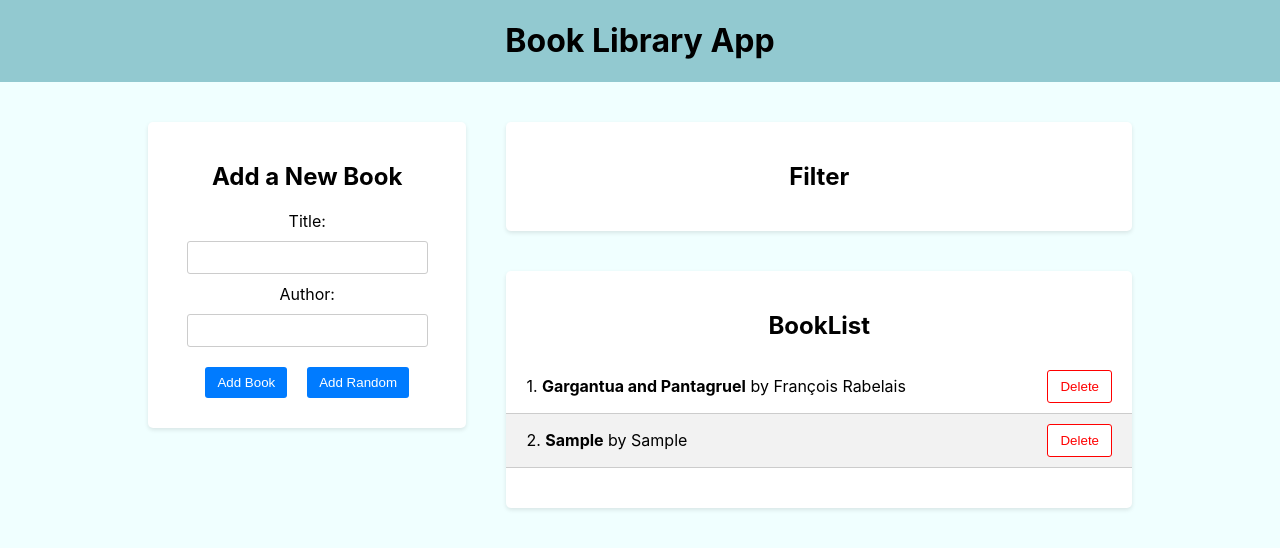
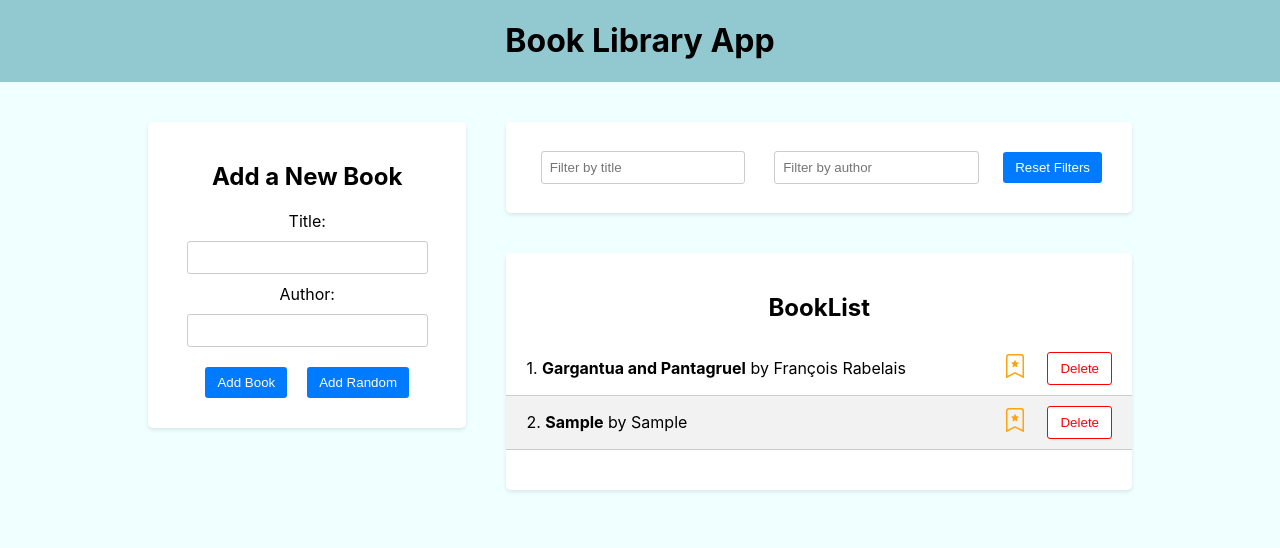
Before and after one commit to alive2020/Book-App-React-Redux, a React (Create React App) app in the folder frontend/: page / in a window 1280 px wide. Both pictures are taken after typing "Sample", "Sample" into the empty fields and a click on the button "Add Random". Shown: the top 548 px of the page. Built offline with nearby package versions, Linux system fonts and the light colour scheme.

Commit message:
add favoriteToggle, filter books with redux slices

```diff
--- a/frontend/package.json
+++ b/frontend/package.json
@@ -9,6 +9,7 @@
     "@testing-library/user-event": "^13.5.0",
     "react": "^18.2.0",
     "react-dom": "^18.2.0",
+    "react-icons": "^5.0.1",
     "react-redux": "^8.1.2",
     "react-scripts": "5.0.1",
     "uuid": "^9.0.1",
--- a/frontend/src/components/BookForm/BookForm.js
+++ b/frontend/src/components/BookForm/BookForm.js
@@ -1,10 +1,10 @@
 import React, { useState } from "react";
 import { useDispatch } from "react-redux";
-import { v4 as uuidv4 } from "uuid";
 import { addBook } from "../../redux/books/actionCreators";
 import booksData from "../data/books.json";
 
 import "./BookForm.css";
+import createBookWithID from "../utils/createBookWithID";
 
 const BookForm = () => {
   const [title, setTitle] = useState("");
@@ -14,17 +14,16 @@ const BookForm = () => {
   const handleAddRandomBook = () => {
     const randomIndex = Math.floor(Math.random() * booksData.length);
     const randomBook = booksData[randomIndex];
-    const randomBookWithId = { ...randomBook, id: uuidv4() };
-
-    dispatch(addBook(randomBookWithId));
+    // const randomBookWithId = createBookWithID(randomBook);
+    dispatch(addBook(createBookWithID(randomBook)));
   };
 
   const handleSubmit = (e) => {
     e.preventDefault();
 
     if (title && author) {
-      const book = { title, author, id: uuidv4() };
-      dispatch(addBook(book));
+      // const book = createBookWithID({ title, author });
+      dispatch(addBook(createBookWithID({ title, author })));
 
       setTitle("");
       setAuthor("");
--- a/frontend/src/components/BookList/BookList.js
+++ b/frontend/src/components/BookList/BookList.js
@@ -1,15 +1,40 @@
 import React from "react";
 import { useDispatch, useSelector } from "react-redux";
+import { BsBookmarkStarFill, BsBookmarkStar } from "react-icons/bs";
 import "./BookList.css";
-import { deleteBook } from "../../redux/books/actionCreators";
+import { deleteBook, toggleFavorite } from "../../redux/books/actionCreators";
+import {
+  selectAuthorFilter,
+  selectTitleFilter,
+} from "../../redux/slices/filterSlice";
 
 const BookList = () => {
   const books = useSelector((state) => state.books);
+  const titleFilter = useSelector(selectTitleFilter);
+  const authorFilter = useSelector(selectAuthorFilter);
+
   const dispatch = useDispatch();
 
   const handleDeleteBook = (id) => {
     dispatch(deleteBook(id));
   };
+
+  const handleToggleFavorite = (id) => {
+    dispatch(toggleFavorite(id));
+  };
+
+  const filteredBooks = books.filter((book) => {
+    const matchesTitle = book.title
+      .toLowerCase()
+      .includes(titleFilter.toLowerCase());
+    const matchesAuthor = book.author
+      .toLowerCase()
+      .includes(authorFilter.toLowerCase());
+    console.log("titel", matchesTitle);
+    console.log("auth", matchesAuthor);
+
+    return matchesTitle && matchesAuthor;
+  });
 
   return (
     <div className="app-block book-list">
@@ -18,12 +43,19 @@ const BookList = () => {
         <p>No books available</p>
       ) : (
         <ul>
-          {books.map((book, idx) => (
+          {filteredBooks.map((book, idx) => (
             <li key={book.id}>
               <div>
                 {++idx}. <strong>{book.title}</strong> by {book.author}
               </div>
               <div className="book-actions">
+                <span onClick={() => handleToggleFavorite(book.id)}>
+                  {book.isFavorite ? (
+                    <BsBookmarkStarFill className="star-icon" />
+                  ) : (
+                    <BsBookmarkStar className="star-icon" />
+                  )}
+                </span>
                 <button onClick={() => handleDeleteBook(book.id)}>
                   Delete
                 </button>
--- a/frontend/src/components/Filter/Filter.js
+++ b/frontend/src/components/Filter/Filter.js
@@ -1,10 +1,52 @@
 import React from "react";
+import { useDispatch, useSelector } from "react-redux";
+import {
+  setTitleFilter,
+  selectTitleFilter,
+  resetFilters,
+  selectAuthorFilter,
+  setAuthorFilter,
+} from "../../redux/slices/filterSlice";
 import "./Filter.css";
 
 const Filter = () => {
+  const dispatch = useDispatch();
+  const titleFilter = useSelector(selectTitleFilter);
+  const authorFilter = useSelector(selectAuthorFilter);
+
+  const handleTitleFilterChange = (e) => {
+    dispatch(setTitleFilter(e.target.value));
+  };
+
+  const handleAuthorFilterChange = (e) => {
+    dispatch(setAuthorFilter(e.target.value));
+  };
+  const handleResetFilters = () => {
+    dispatch(resetFilters());
+  };
   return (
     <div className="app-block filter">
-      <h2>Filter</h2>
+      <div className="filter-row">
+        <div className="filter-group">
+          <input
+            type="text"
+            placeholder="Filter by title"
+            value={titleFilter}
+            onChange={handleTitleFilterChange}
+          />
+        </div>
+        <div className="filter-group">
+          <input
+            type="text"
+            placeholder="Filter by author"
+            value={authorFilter}
+            onChange={handleAuthorFilterChange}
+          />
+        </div>
+        <button type="button" onClick={handleResetFilters}>
+          Reset Filters
+        </button>
+      </div>
     </div>
   );
 };
--- /dev/null
+++ b/frontend/src/components/utils/createBookWithID.js
@@ -0,0 +1,11 @@
+import { v4 as uuidv4 } from "uuid";
+
+const createBookWithID = (book) => {
+  return {
+    ...book,
+    isFavorite: false,
+    id: uuidv4(),
+  };
+};
+
+export default createBookWithID;
--- a/frontend/src/redux/books/actionCreators.js
+++ b/frontend/src/redux/books/actionCreators.js
@@ -13,3 +13,10 @@ export const deleteBook = (id) => {
     payload: id,
   };
 };
+
+export const toggleFavorite = (id) => {
+  return {
+    type: actions.TOGGLE_FAVORITE,
+    payload: id,
+  };
+};
--- a/frontend/src/redux/books/actionTypes.js
+++ b/frontend/src/redux/books/actionTypes.js
@@ -1,2 +1,3 @@
 export const ADD_BOOK = "ADD_BOOK";
 export const DELETE_BOOK = "DELETE_BOOK";
+export const TOGGLE_FAVORITE = "TOGGLE_FAVORITE";
--- a/frontend/src/redux/books/reducer.js
+++ b/frontend/src/redux/books/reducer.js
@@ -9,7 +9,12 @@ const booksReducer = (state = initialState, action) => {
     case a.DELETE_BOOK:
       //filter returns new array doesnt modify
       return state.filter((book) => book.id !== action.payload);
-
+    case a.TOGGLE_FAVORITE:
+      return state.map((book) =>
+        book.id === action.payload
+          ? { ...book, isFavorite: !book.isFavorite }
+          : book
+      );
     default:
       return state;
   }
--- /dev/null
+++ b/frontend/src/redux/slices/filterSlice.js
@@ -0,0 +1,31 @@
+import { createSlice } from "@reduxjs/toolkit";
+
+const initialState = {
+  title: "",
+  author: "",
+};
+
+const filterSlice = createSlice({
+  name: "filter",
+  initialState,
+  reducers: {
+    setTitleFilter: (state, action) => {
+      // return { ...state, title: action.payload };
+      //we can change state directly in slices thanks to Immer library
+      state.title = action.payload;
+    },
+    setAuthorFilter: (state, action) => {
+      state.author = action.payload;
+    },
+    resetFilters: (state) => {
+      return initialState;
+    },
+  },
+});
+
+export const { setTitleFilter, setAuthorFilter, resetFilters } =
+  filterSlice.actions;
+export const selectTitleFilter = (state) => state.filter.title;
+export const selectAuthorFilter = (state) => state.filter.author;
+
+export default filterSlice.reducer;
--- a/frontend/src/redux/store.js
+++ b/frontend/src/redux/store.js
@@ -1,8 +1,12 @@
 import { configureStore } from "@reduxjs/toolkit";
 import booksReducer from "./books/reducer";
+import filterReducer from "./slices/filterSlice";
 
 const store = configureStore({
-  reducer: { books: booksReducer },
+  reducer: {
+    books: booksReducer,
+    filter: filterReducer,
+  },
 });
 
 export default store;
```
Also changed, not shown: 1 other file (tests, documents, lock files or other folders).
